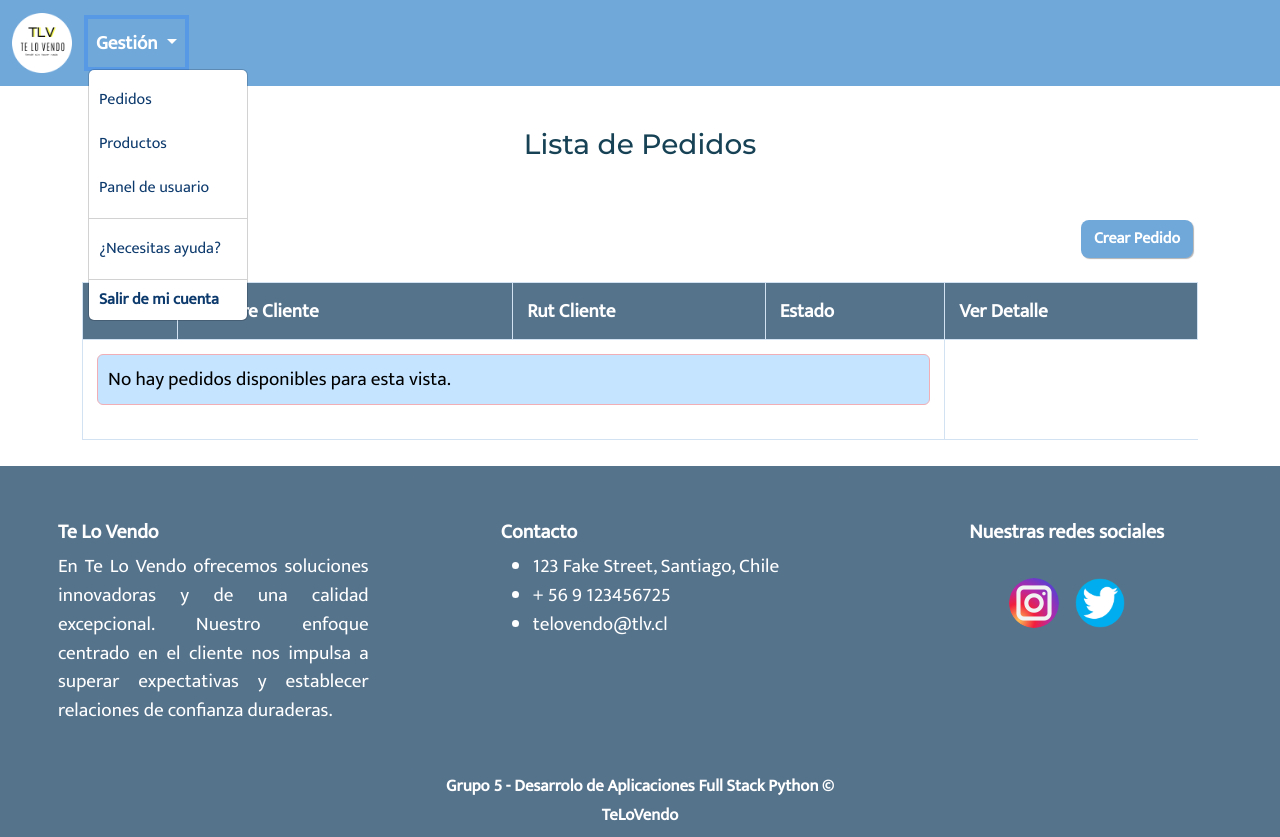
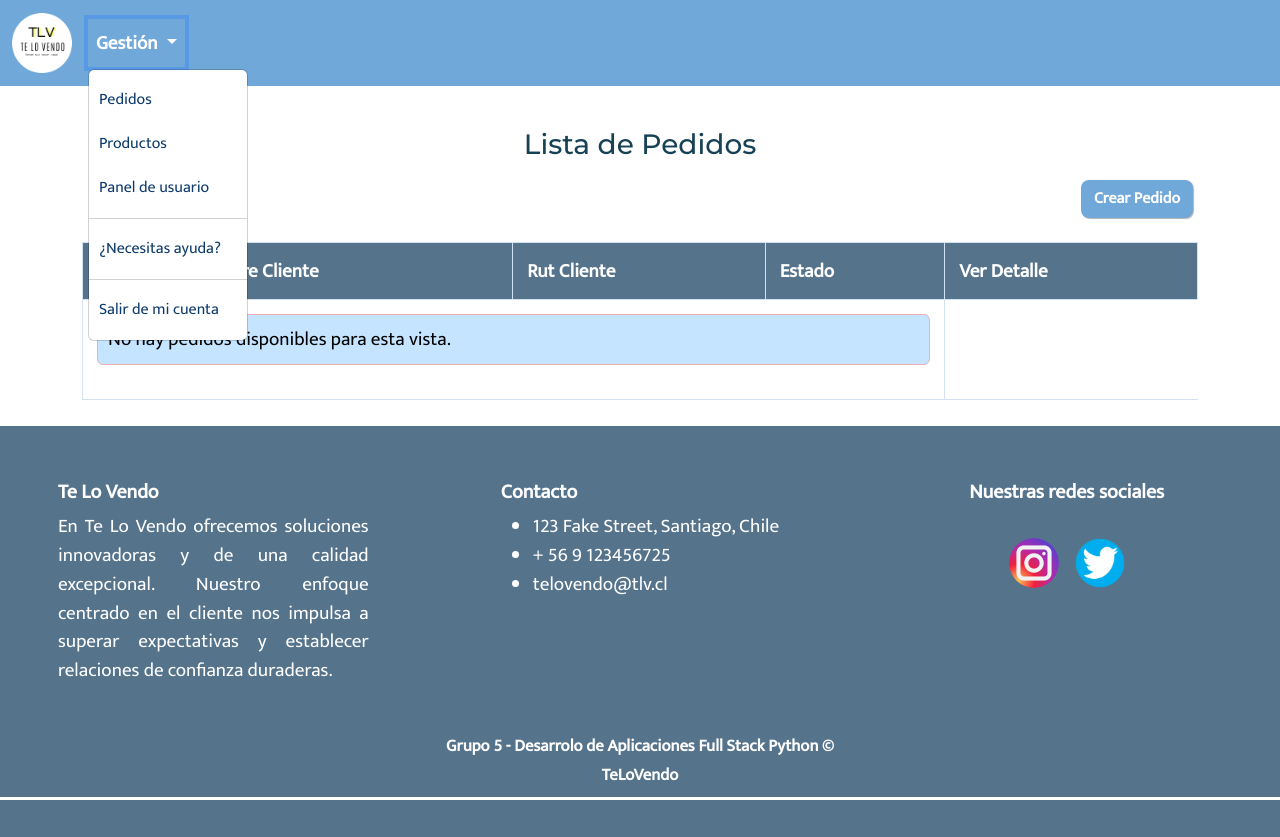
Before and after one commit to Grupo-6-Bootcamp/ABPEjercicioGrupal7_1, a Django app: page /pedidos in a window 1280 px wide, after a click on "Gestión". After the commit the page ends 800 px from the top, so only its background shows below. Run offline with Django 4.2, Linux system fonts and the light colour scheme; a user stored in the database is signed in; data that the repository does not hold is empty; some web fonts are replaced.

Commit message:
ajustes templates

```diff
--- a/telovendoproject/principal/templates/base.html
+++ b/telovendoproject/principal/templates/base.html
@@ -50,7 +50,7 @@
                 <li>
                   <hr class="dropdown-divider">
                 </li>
-                <li><a class="nav-item logclass" href="{% url 'logout' %}">Salir de mi cuenta</a></li>
+                <li><a class="dropdown-item logclass" href="{% url 'logout' %}">Salir de mi cuenta</a></li>
               </ul>
 
           </div>
@@ -83,7 +83,7 @@
             </a>
 
           <ul class="dropdown-menu" aria-labelledby="navbarDropdown">
-            <li><a class="dropdown-item" href="#">Perfil</a></li>
+            <li><a class="dropdown-item" href="{% url 'panel_usuario' %}">Perfil</a></li>
             <li><a class="dropdown-item" href="#">Mis compras</a></li>
             <li><a class="dropdown-item" href="#">Pedidos</a></li>
             <li><a class="dropdown-item" href="{% url 'wishlist' %}">Wishlist</a></li>
@@ -94,7 +94,7 @@
             <li>
               <hr class="dropdown-divider">
             </li>
-            <li><a class="nav-item logclass" href="{% url 'logout' %}">Salir de mi cuenta</a></li>
+            <li><a class="dropdown-item logclass" href="{% url 'logout' %}">Salir de mi cuenta</a></li>
           </ul>
           </li>
           <li class="nav-item">
--- a/telovendoproject/principal/templates/crear_cliente.html
+++ b/telovendoproject/principal/templates/crear_cliente.html
@@ -19,7 +19,7 @@
       {% csrf_token %}
 
       <select name="cliente_existente" class="form-select" id="cliente_existente">
-        <option selected disabled>Seleccionar cliente ya existente</option>
+        <option selected disabled>Seleccionar cliente existente</option>
         {% for cliente in clientes %}
         <option value="{{ cliente.id }}">{{ cliente.nombre }} {{ cliente.apellido }}</option>
         {% endfor %}
--- a/telovendoproject/principal/templates/detalle_pedido.html
+++ b/telovendoproject/principal/templates/detalle_pedido.html
@@ -46,7 +46,7 @@
           {{ form.estadopedido }}
         </div>
         {% if detalle %}
-        <div class="table-responsive">
+        <div class="table-responsive pt-3">
           <table class="table table-bordered">
             <thead>
               <tr>
@@ -69,7 +69,7 @@
         </div>
         {% endif %}
         </div>
-        <div class="col-12">
+        <div class="col-12 pt-3">
           <button type="submit" class="btn btn-primary">Guardar</button>
           <a href="{% url 'pedidos' %}" class="btn btn-danger">Cancelar</a>
         </div>
--- a/telovendoproject/principal/templates/gestion_prod.html
+++ b/telovendoproject/principal/templates/gestion_prod.html
@@ -1,5 +1,6 @@
 {% extends "base.html" %}
 {% load static %}
+{% load humanize %}
 
 {% block title %}Gestión de productos{% endblock %}
 
@@ -31,7 +32,7 @@
             <img src="media/images/producto_default.png" width="100" height="auto">
           </td>
           <td>{{ producto.nombre }}</td>
-          <td class="valor-unitario text-center" >{{ producto.valor_unit }}</td>
+          <td class="valor-unitario text-center" >${{ producto.valor_unit|intcomma }}</td>
           <td>{{ producto.descripcion }}</td>
           <td class="text-center">{{ producto.stock }}</td>
         </tr>
--- a/telovendoproject/principal/templates/pedidos.html
+++ b/telovendoproject/principal/templates/pedidos.html
@@ -7,11 +7,11 @@
 
 
 <div class="row align-items-center">
-  <div class="d-flex justify-content-center py-3">
+  <div class="d-flex justify-content-center pt-3">
     <h3 class="titulo">Lista de Pedidos</h3>
   </div>
 
-  <div class="col-12 d-flex justify-content-end py-4">
+  <div class="col-12 d-flex justify-content-end pb-4">
     <a href="{% url 'crear_cliente' %}" class="btn botoncito btn-outline-personal" role="button">Crear Pedido</a>
   </div>
 </div>
```
Also changed, not shown: 1 other file.
